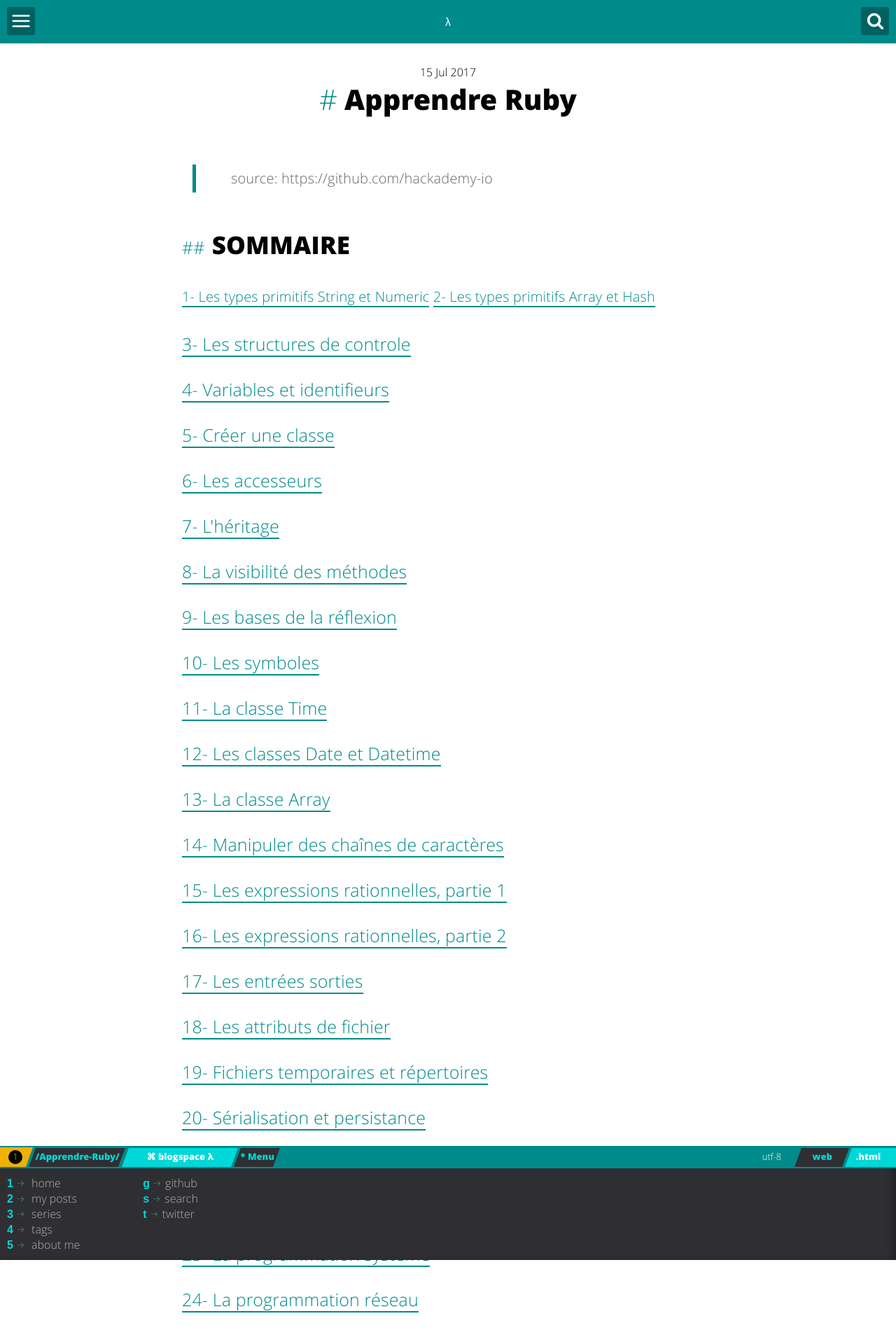
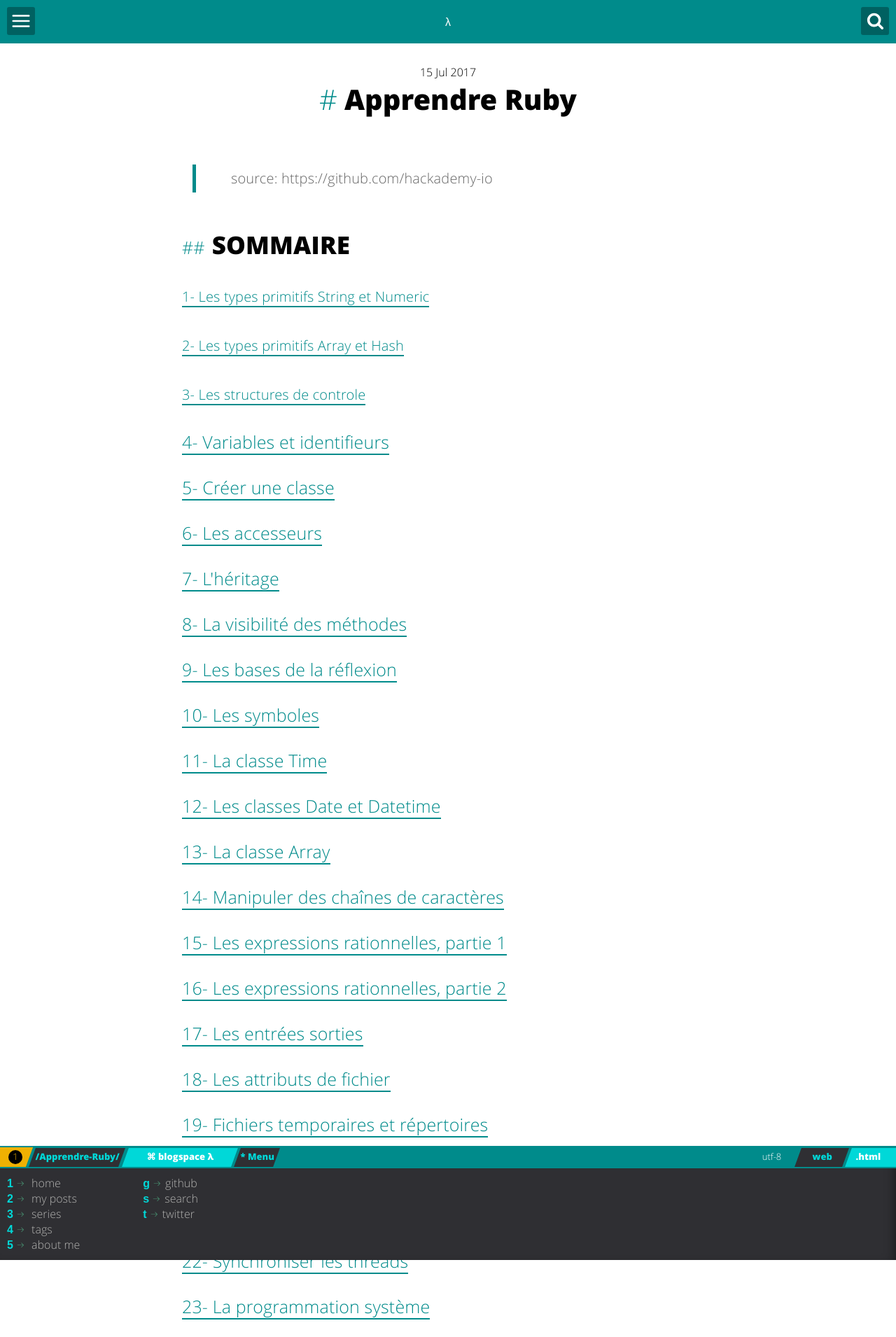
Before and after one commit to fasca/fasca.github.io, a Jekyll site: the page built from _posts/2017-07-15-Apprendre-Ruby.md, in a window 1280 px wide. Shown: the top 1910 px of the page at 70% size. Built offline with Jekyll 4.4.1, drawn with Linux system fonts in a browser that asks for light colours; comment, search, counter and statistics services are not loaded.

Commit message:
Modif menu

```diff
--- a/_posts/2017-07-15-Apprendre-Ruby.md
+++ b/_posts/2017-07-15-Apprendre-Ruby.md
@@ -16,8 +16,11 @@ published: true
 ## **SOMMAIRE**
 
 <a href="#1">1- Les types primitifs String et Numeric</a>
+
 <a href="#2">2- Les types primitifs Array et Hash</a>
-<h3><a href="#3">3- Les structures de controle</a></h3>
+
+<a href="#3">3- Les structures de controle</a>
+
 <h3><a href="#4">4- Variables et identifieurs</a></h3>
 <h3><a href="#5">5- Créer une classe</a></h3>
 <h3><a href="#6">6- Les accesseurs</a></h3>
```
